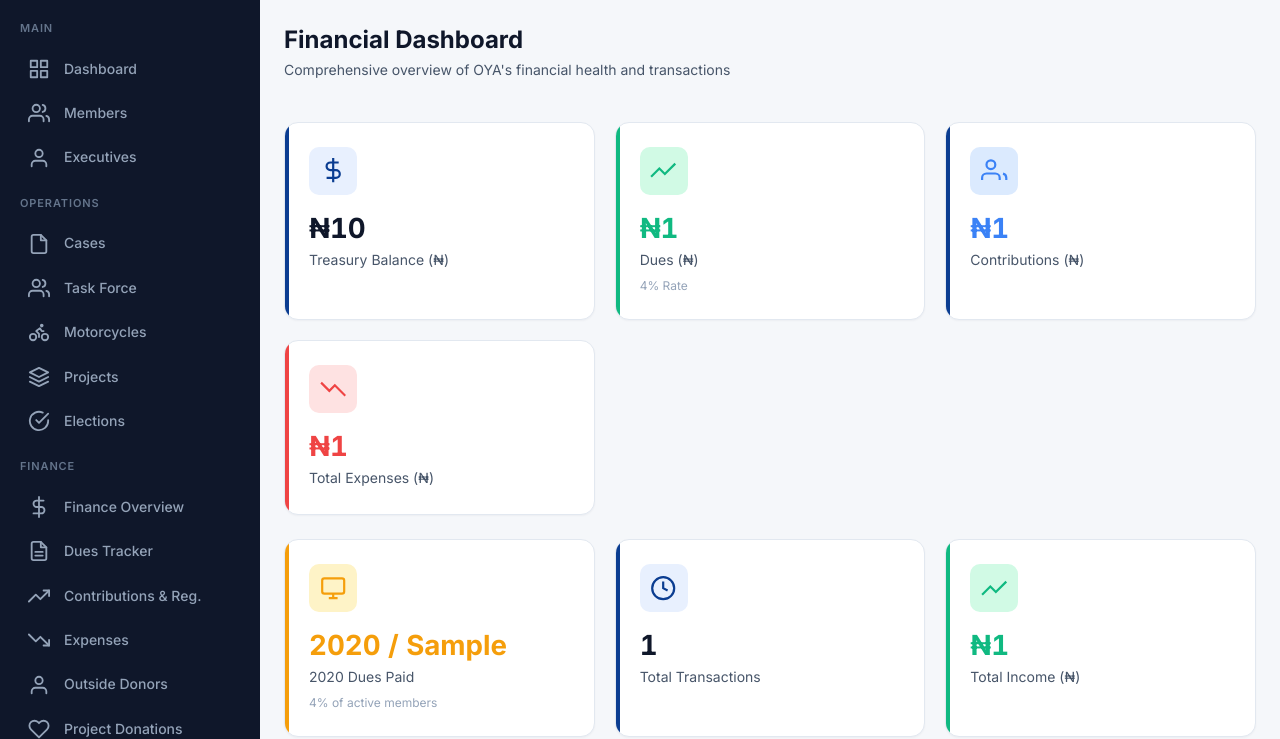
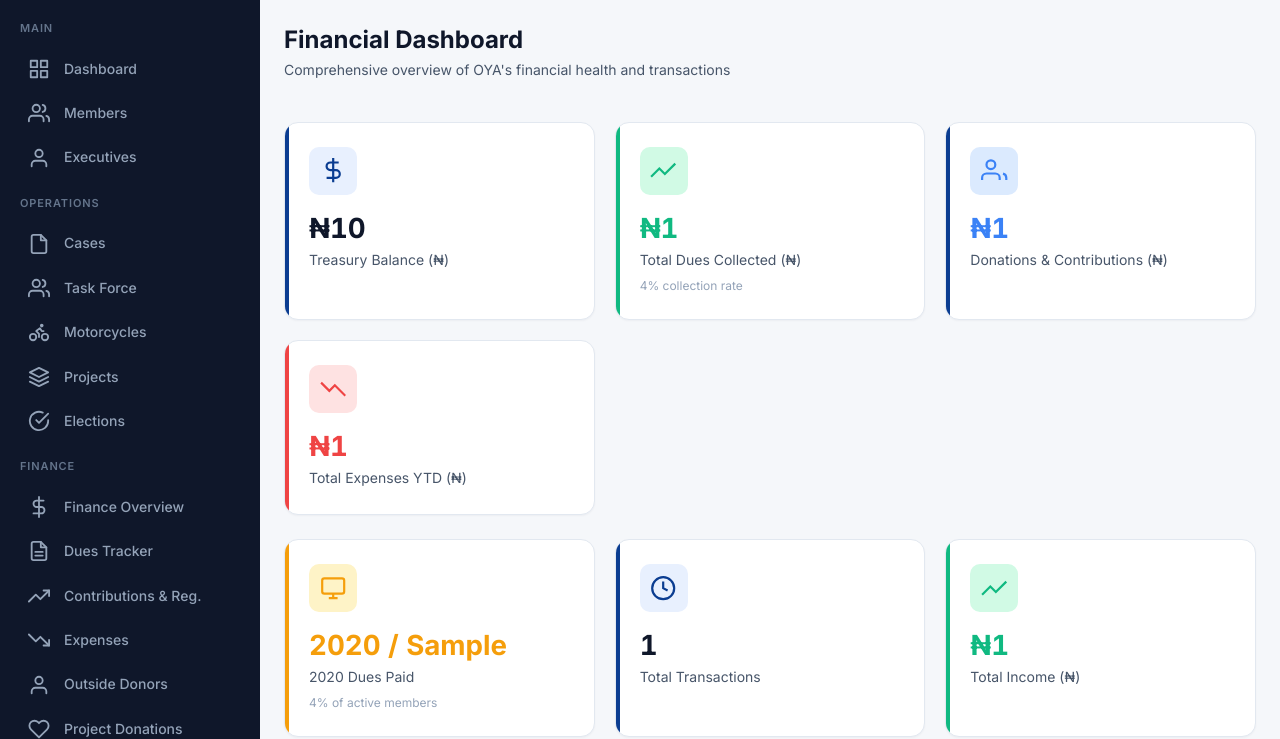
Before and after one commit to Christian-39/chris-lux, a Django app: template oya/templates/finance/finance_summary.html in a window 1280 px wide. Shown: the part 64-803 px from the top of the page. Run offline with Django 5.2, Linux system fonts and the light colour scheme; the template is opened without the code that fills it: most values are stand-ins (such as "Sample title", 1, 10 or a date in 2020); grey boxes marked "Sample" are stand-in pictures; parts of the project's set-up code (start-up, migrations or seed data) failed here and were passed over.

Commit message:
Update finance_summary.html

```diff
--- a/oya/templates/finance/finance_summary.html
+++ b/oya/templates/finance/finance_summary.html
@@ -103,7 +103,7 @@
     >
       &#x20A6;{{ total_dues|floatformat:0|intcomma }}
     </div>
-    <div class="kpi-label">Dues (&#x20A6;)</div>
+    <div class="kpi-label">Total Dues Collected (&#x20A6;)</div>
     <div
       style="
         font-size: 0.75rem;
@@ -111,7 +111,7 @@
         margin-top: 0.25rem;
       "
     >
-      {{ dues_collection_rate }}% Rate
+      {{ dues_collection_rate }}% collection rate
     </div>
   </div>
 
@@ -139,7 +139,7 @@
     >
       &#x20A6;{{ total_donations|floatformat:0|intcomma }}
     </div>
-    <div class="kpi-label">Contributions (&#x20A6;)</div>
+    <div class="kpi-label">Donations &amp; Contributions (&#x20A6;)</div>
   </div>
 
   <div class="kpi-card accent-danger">
@@ -164,7 +164,7 @@
     >
       &#x20A6;{{ total_expenses|floatformat:0|intcomma }}
     </div>
-    <div class="kpi-label">Total Expenses (&#x20A6;)</div>
+    <div class="kpi-label">Total Expenses YTD (&#x20A6;)</div>
   </div>
 </div>
 
@@ -288,7 +288,7 @@
             <div class="activity-text" style="flex-wrap: wrap; gap: 0.25rem;">
               <strong>{{ transaction.member.get_full_name }}</strong>
               <span>—</span>
-              <strong>&#x20A6;{{ transaction.amount|floatformat:0|intcomma }}</strong>
+              <strong>&#x20A6;{{ transaction.amount|floatformat:2|intcomma }}</strong>
               <span>— {{ transaction.description }}</span>
               <span class="badge badge-warning" style="margin-left: 0.5rem">Yearly Dues</span>
               {% if transaction.is_prepaid %}
@@ -316,7 +316,7 @@
                 <strong>{{ transaction.paid_by }}</strong>
               {% endif %}
               <span>—</span>
-              <strong>&#x20A6;{{ transaction.amount|floatformat:0|intcomma }}</strong>
+              <strong>&#x20A6;{{ transaction.amount|floatformat:2|intcomma }}</strong>
               <span>— {{ transaction.reason }}</span>
               {% if transaction.income_type == "CASE_FINE" %}
               <span class="badge badge-case" style="margin-left: 0.5rem">Case Fine</span>
@@ -339,7 +339,7 @@
           </div>
           <div class="activity-content">
             <div class="activity-text" style="flex-wrap: wrap; gap: 0.25rem;">
-              <strong>&#x20A6;{{ transaction.amount|floatformat:0|intcomma }}</strong>
+              <strong>&#x20A6;{{ transaction.amount|floatformat:2|intcomma }}</strong>
               <span>— {{ transaction.description }}</span>
               {% if transaction.category %}
               <strong>({{ transaction.expense_object.get_category_display }})</strong>
@@ -360,7 +360,7 @@
             <div class="activity-text" style="flex-wrap: wrap; gap: 0.25rem;">
               <strong>{{ transaction.donor_name }}</strong>
               <span>—</span>
-              <strong>&#x20A6;{{ transaction.amount|floatformat:0|intcomma }}</strong>
+              <strong>&#x20A6;{{ transaction.amount|floatformat:2|intcomma }}</strong>
               <span>— {{ transaction.reason }}</span>
               <span class="badge badge-success" style="margin-left: 0.5rem">Project Donation</span>
             </div>
@@ -392,19 +392,19 @@
       <div class="dashboard-grid dashboard-grid-4" style="margin-bottom: 1rem">
         <div class="kpi-card">
           <div class="kpi-value">
-            &#x20A6;{{ total_project_donations|floatformat:0|intcomma }}
+            &#x20A6;{{ total_project_donations|floatformat:2|intcomma }}
           </div>
           <div class="kpi-label">Total Project Donations</div>
         </div>
         <div class="kpi-card accent-success">
           <div class="kpi-value" style="color: var(--oya-success)">
-            &#x20A6;{{ total_member_project_donations|floatformat:0|intcomma }}
+            &#x20A6;{{ total_member_project_donations|floatformat:2|intcomma }}
           </div>
           <div class="kpi-label">Member Donations</div>
         </div>
         <div class="kpi-card accent-info">
           <div class="kpi-value" style="color: var(--oya-info)">
-            &#x20A6;{{ total_outside_project_donations|floatformat:0|intcomma }}
+            &#x20A6;{{ total_outside_project_donations|floatformat:2|intcomma }}
           </div>
           <div class="kpi-label">Outside Donor Donations</div>
         </div>
@@ -438,7 +438,7 @@
               <td>{{ p.project__title }}</td>
               <td>{{ p.count }}</td>
               <td style="font-weight: 600">
-                &#x20A6;{{ p.total|floatformat:0|intcomma }}
+                &#x20A6;{{ p.total|floatformat:2|intcomma }}
               </td>
             </tr>
             {% endfor %}
@@ -473,7 +473,7 @@
             font-weight: 600;
           "
         >
-          &#x20A6;{{ highest_fundraising_project.total|floatformat:0|intcomma }}
+          &#x20A6;{{ highest_fundraising_project.total|floatformat:2|intcomma }}
         </div>
       </div>
       {% endif %}
```
